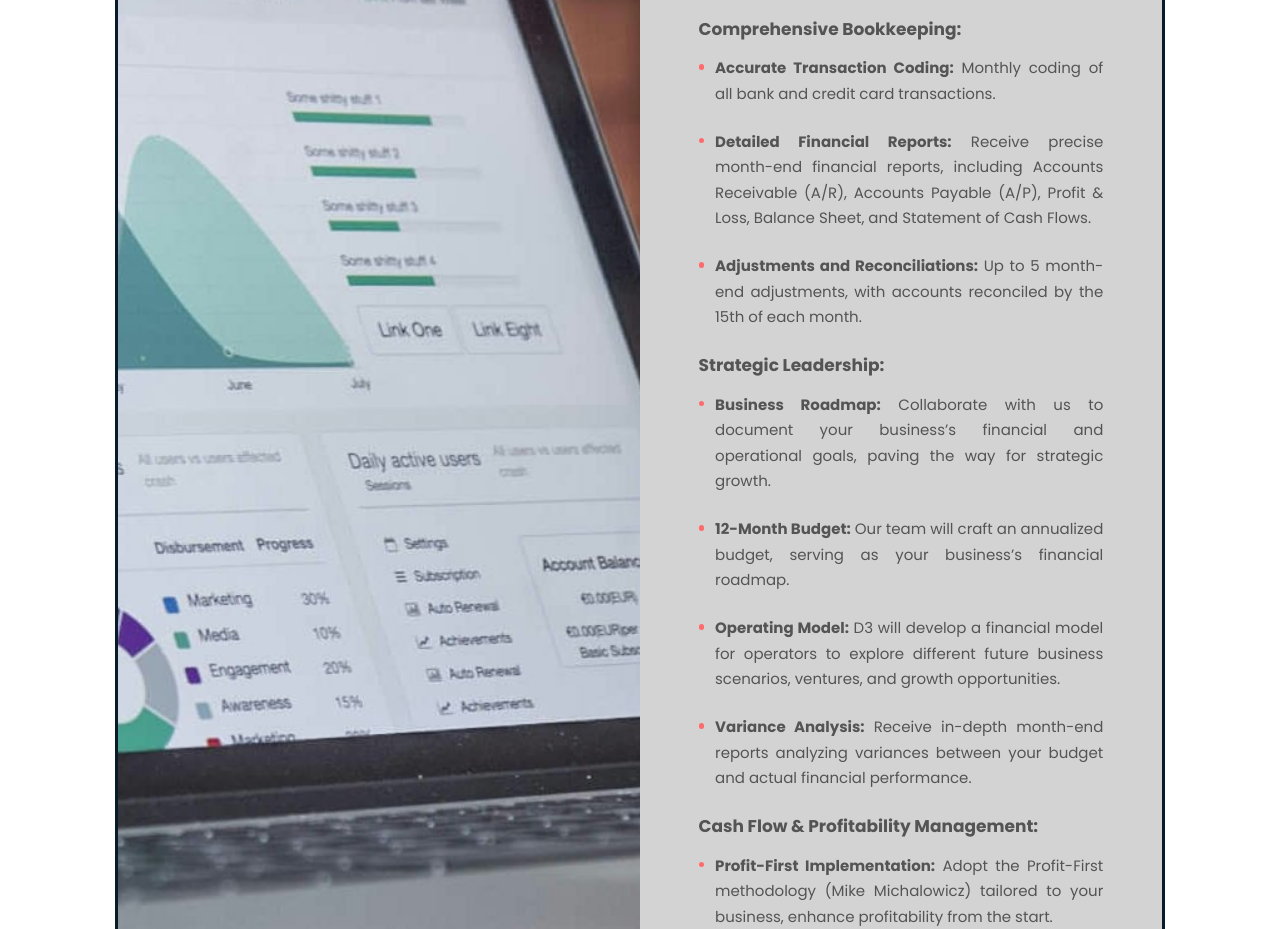
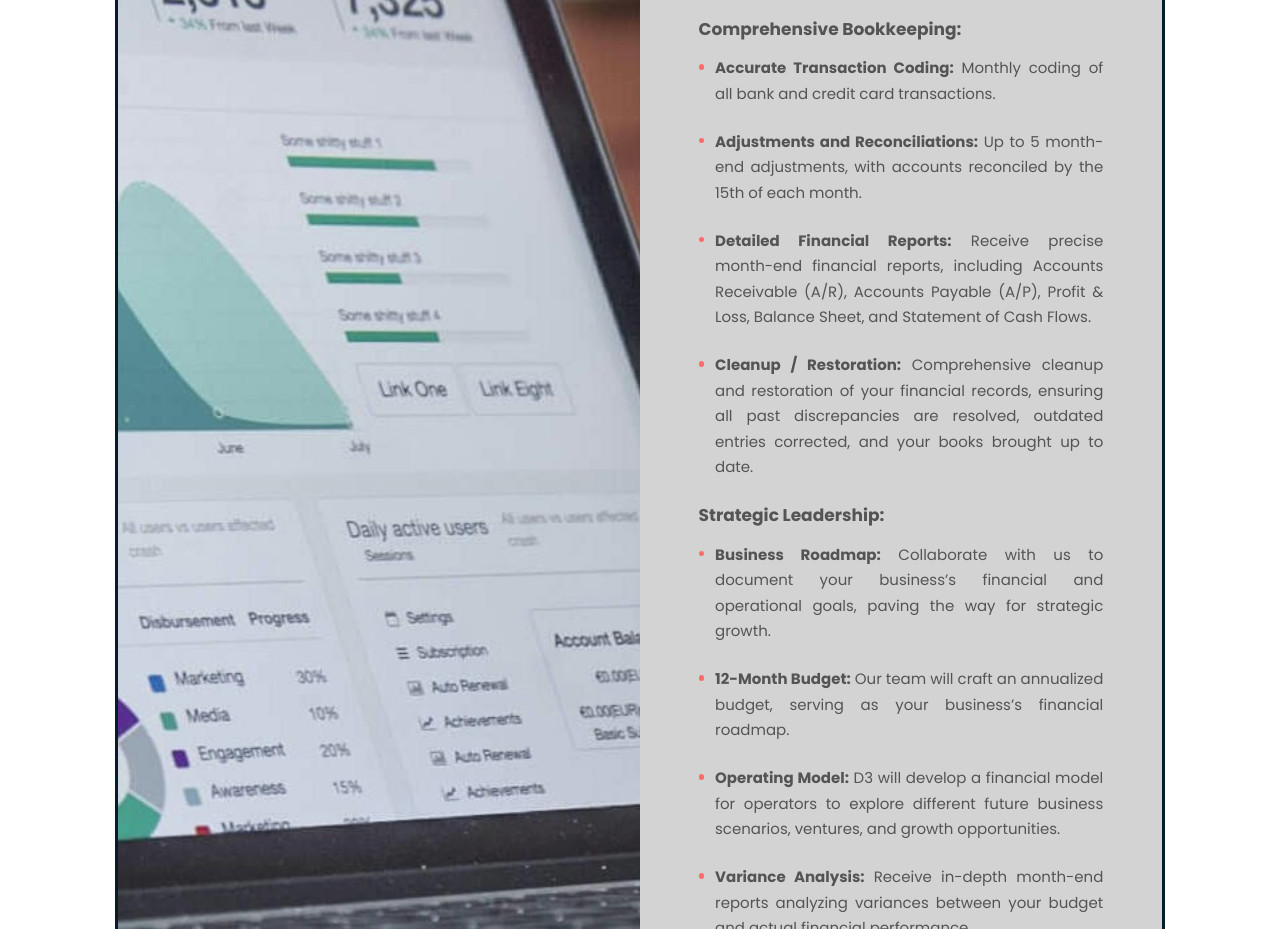
Before and after one commit to kylecburgoyneF9/business_website, a Vue app: page /consulting in a window 1280 px wide. Shown: the part 2680-3609 px from the top of the page. Built offline with nearby package versions, Linux system fonts and the light colour scheme.

Commit message:
Update ConsultingView.vue

```diff
--- a/src/views/ConsultingView.vue
+++ b/src/views/ConsultingView.vue
@@ -89,12 +89,14 @@
                             <ul>
                                 <li><b>Accurate Transaction Coding:</b> Monthly coding of all bank and credit card
                                     transactions.</li>
-                                <li><b>Detailed Financial Reports:</b> Receive precise month-end financial reports,
-                                    including
-                                    Accounts Receivable (A/R), Accounts Payable (A/P), Profit & Loss, Balance Sheet, and
-                                    Statement of Cash Flows.</li>
                                 <li><b>Adjustments and Reconciliations:</b> Up to 5 month-end adjustments, with accounts
                                     reconciled by the 15th of each month.</li>
+                                <li><b>Detailed Financial Reports:</b> Receive precise month-end financial reports,
+                                    including Accounts Receivable (A/R), Accounts Payable (A/P), Profit & Loss, Balance
+                                    Sheet, and Statement of Cash Flows.</li>
+                                <li><b>Cleanup / Restoration:</b> Comprehensive cleanup and restoration of your
+                                    financial records, ensuring all past discrepancies are resolved, outdated entries
+                                    corrected, and your books brought up to date.</li>
                             </ul>
                         </li>
                         <li>
```
